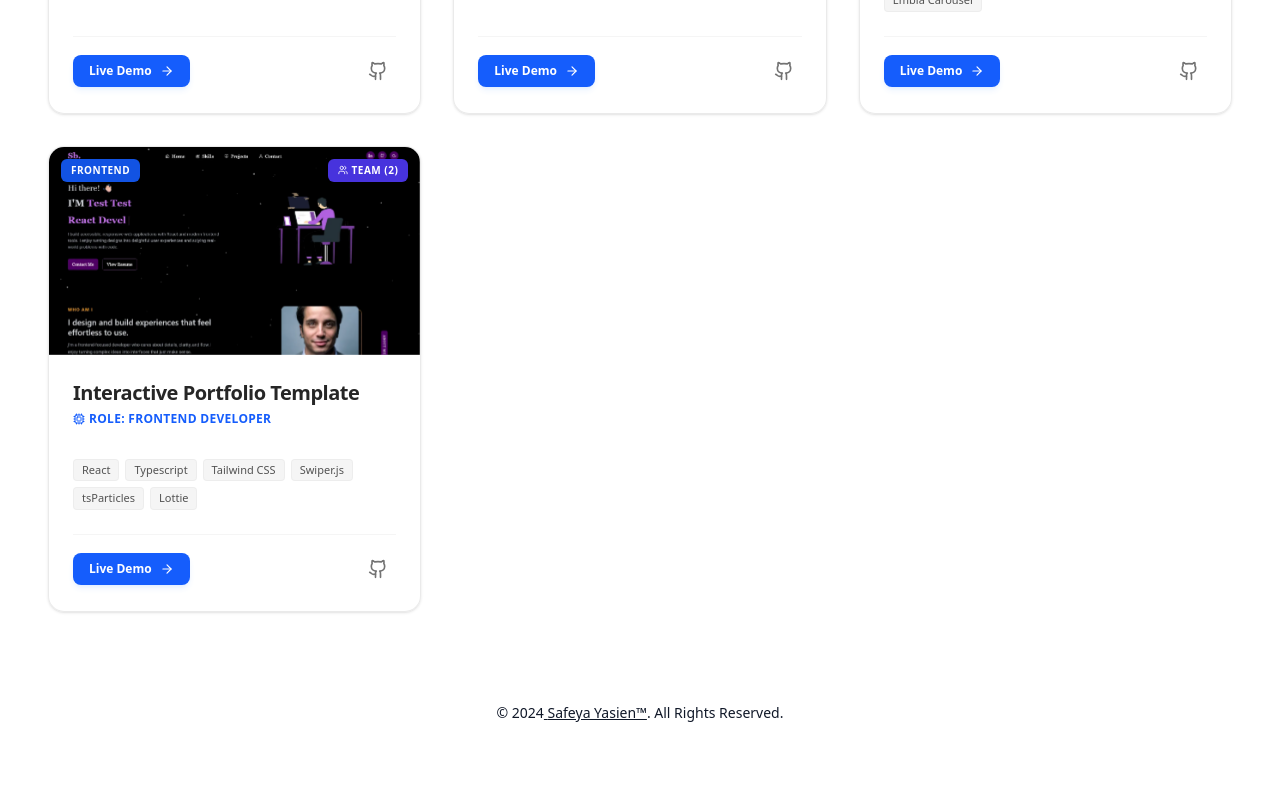
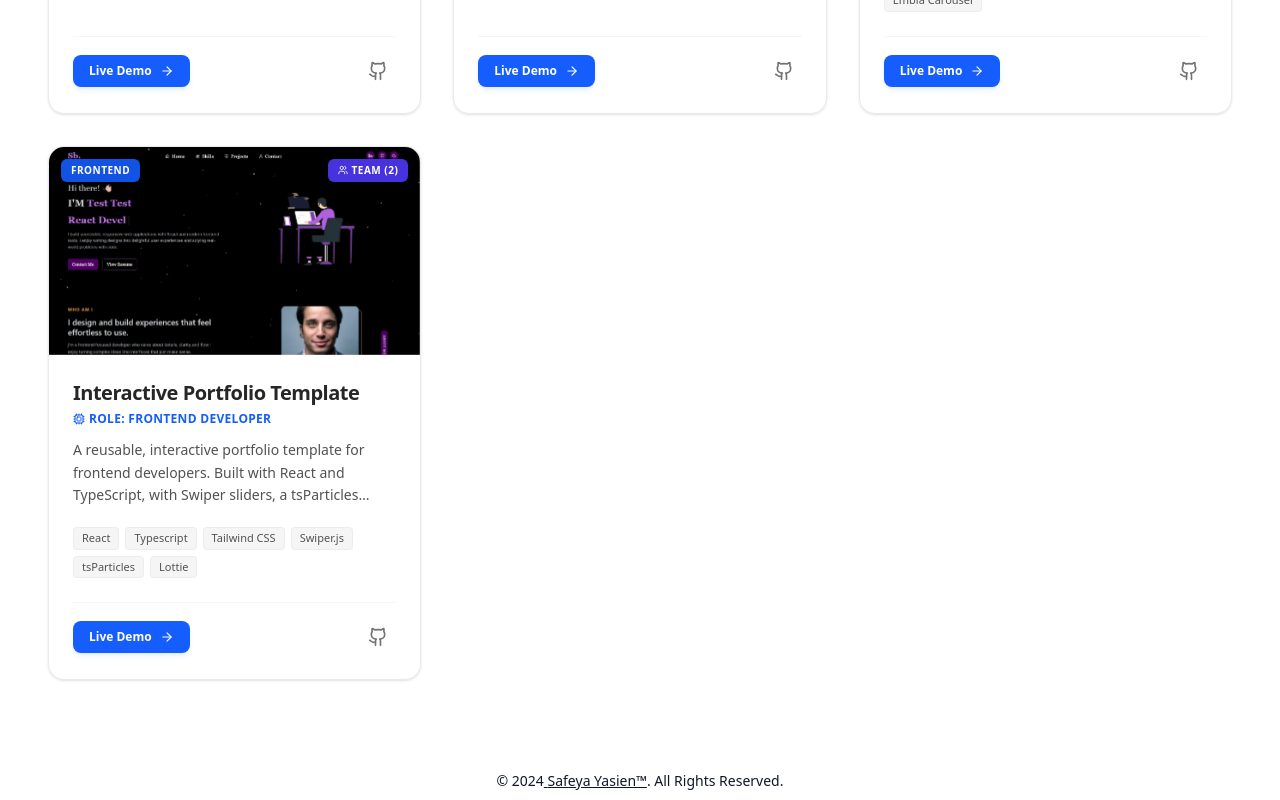
Before and after one commit to Safeya-Yasien/portfolio, a Next.js app: page /projects in a window 1280 px wide. Shown: the part 4390-5190 px from the top of the page. Before the commit the page ends 5122 px from the top, so only its background shows below. Built offline with nearby package versions, Linux system fonts and the light colour scheme.

Commit message:
feat: add Interactive Portfolio Template project with details and image

```diff
--- a/src/data/projectsData.ts
+++ b/src/data/projectsData.ts
@@ -362,7 +362,8 @@ export const projectsData: Project[] = [
     id: 20,
     title: "Interactive Portfolio Template",
     category: "Frontend",
-    description: "",
+    description:
+      "A reusable, interactive portfolio template for frontend developers. Built with React and TypeScript, with Swiper sliders, a tsParticles animated background, and Lottie animations, and styled with Tailwind CSS.",
     image: "/projects/interactive-react-portfolio-template.webp",
     github_link: "https://interactive-react-portfolio-templat.vercel.app/",
     live_demo: "https://interactive-react-portfolio-templat.vercel.app/",
```
